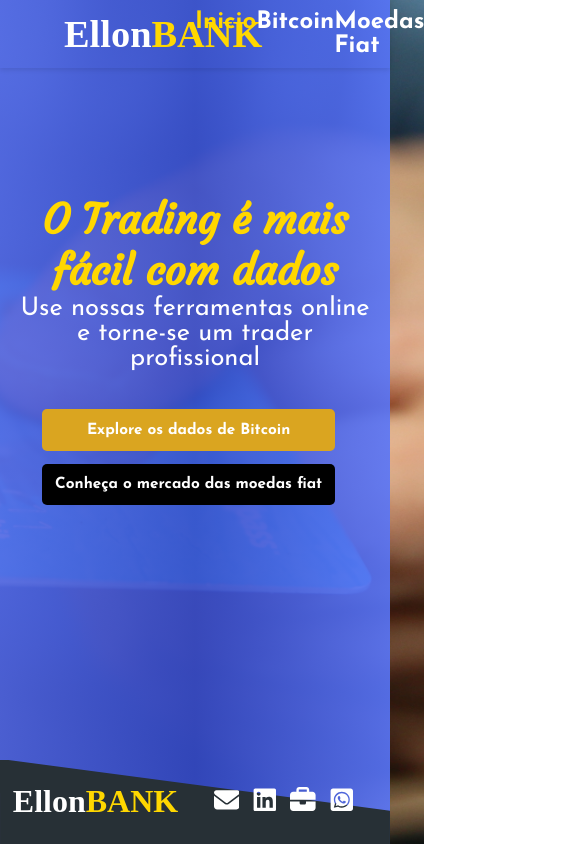
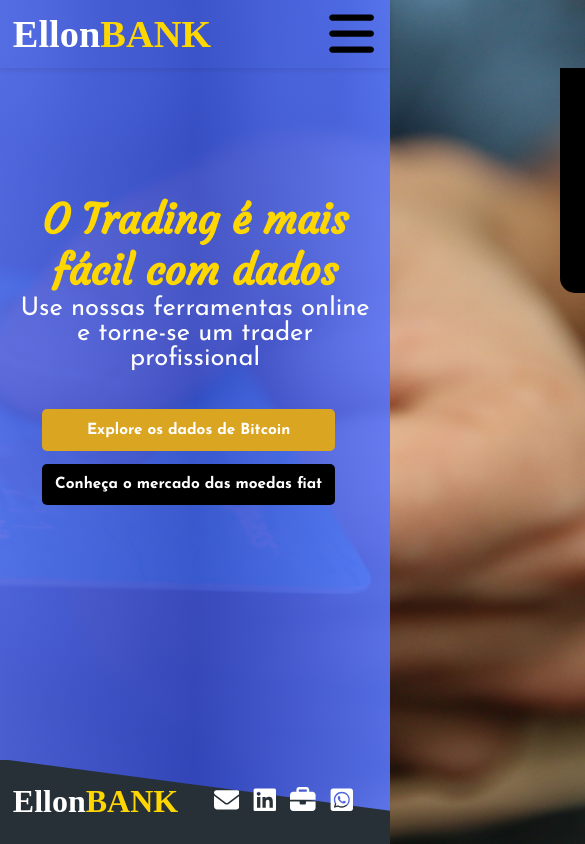
Before and after one commit to Carlitonchin/ellon, a Next.js app: page / in a window 390 px wide. Shown: the top 844 px of the page, 585 px wide, since content can reach past the window. Built offline with nearby package versions, Linux system fonts and the light colour scheme; a web font is replaced by a local one.

Commit message:
working on header menu for mobil

```diff
--- a/components/header.js
+++ b/components/header.js
@@ -6,14 +6,24 @@
             <Link href="/">
             <h3 className="logo">Ellon<span>BANK</span></h3>
             </Link>
-            <ul>
+            <ul className="menu-pc">
                 {Object.keys(routes).map(url=>{
                     return <li key={url}><Link style={{color:currentPage == url ? 'gold' : ""}} href={url}>{routes[url]}</Link></li>
 
                 })}
 
             </ul>
+
+            <svg className="menu-icon" xmlns="http://www.w3.org/2000/svg" viewBox="0 0 448 512"><path d="M0 96C0 78.3 14.3 64 32 64H416c17.7 0 32 14.3 32 32s-14.3 32-32 32H32C14.3 128 0 113.7 0 96zM0 256c0-17.7 14.3-32 32-32H416c17.7 0 32 14.3 32 32s-14.3 32-32 32H32c-17.7 0-32-14.3-32-32zM448 416c0 17.7-14.3 32-32 32H32c-17.7 0-32-14.3-32-32s14.3-32 32-32H416c17.7 0 32 14.3 32 32z"/></svg>
         </nav>
+
+        <ul className="menu-mobile">
+                {Object.keys(routes).map(url=>{
+                    return <li key={url}><Link style={{color:currentPage == url ? 'gold' : ""}} href={url}>{routes[url]}</Link></li>
+
+                })}
+
+            </ul>
     </header>
 }
 
--- a/styles/header.css
+++ b/styles/header.css
@@ -45,7 +45,17 @@
     width: 50%;
 }
 
-ul{
+nav > .menu-icon{
+    width: 4rem;
+    height: 4rem;
+    display: none;
+}
+
+nav > .menu-icon:active{
+    fill: gold;
+}
+
+nav > ul{
     list-style: none;
     display: flex;
     justify-content: space-evenly;
@@ -56,3 +66,52 @@
 ul > li:hover{
     color: gold;
 }
+
+header > .menu-mobile{
+    position: absolute;
+    right: 0;
+    list-style: none;
+    display: flex;
+    flex-direction: column;
+    justify-content: space-evenly;
+    font-size: x-large;
+    font-weight: bold;
+    color: white;
+    padding: 3rem;
+    text-align: center;
+    background-color: black;
+    border-bottom-left-radius: 15px;
+    margin-right: -100%;
+}
+
+header > .menu-mobile > *{
+    margin-bottom: 2rem;
+}
+
+@media only screen and (max-width: 1000px) {
+    nav > ul{
+        display: none;
+    }
+
+    nav > .menu-icon{
+        display: block;
+    }
+
+    nav{
+        justify-content: space-between;
+    }
+  }
+
+  @media only screen and (max-width: 600px) {
+    nav{
+        padding: 1rem;
+        padding-left: 2rem;
+        padding-right: 2rem;
+    }
+  }
+
+  @media only screen and (max-width: 400px) {
+    nav{
+        padding: 1rem;
+    }
+  }
```
